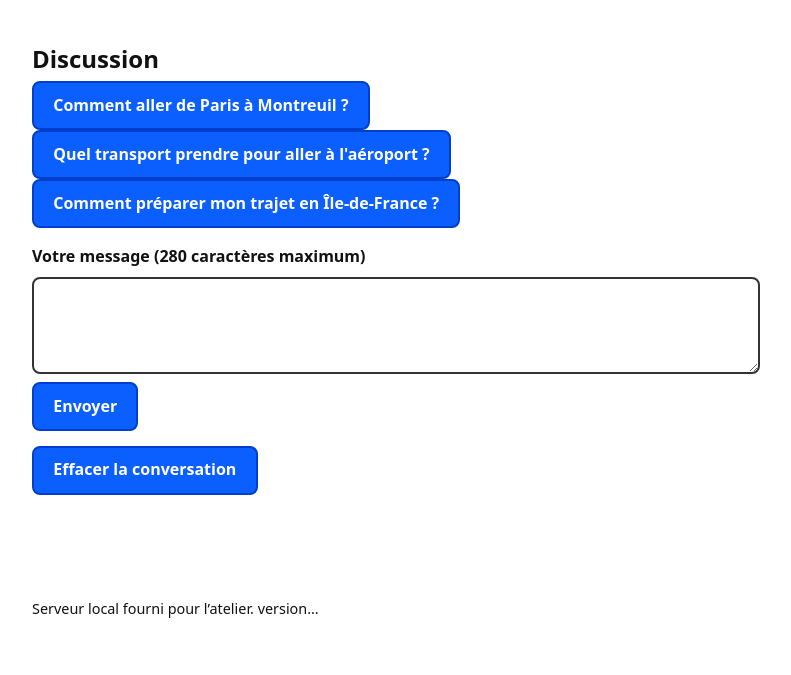
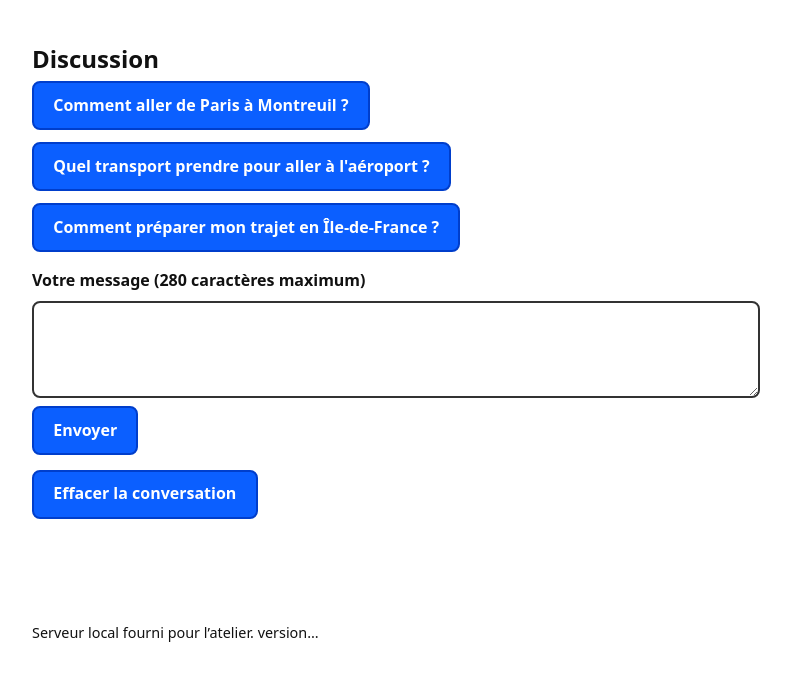
Before and after one commit to capweb-2026/capweb-d4, a website with bundled scripts: page public/index.html in a window 1280 px wide. Shown: the part 125-800 px from the top of the page, without its empty margins (244-1035 px from the left). Built offline with nearby package versions, Linux system fonts and the light colour scheme; files whose address does not match are found by name.

Commit message:
espacer les suggestions

```diff
--- a/public/styles.css
+++ b/public/styles.css
@@ -102,3 +102,9 @@ footer {
 #effacer {
   margin-top: 15px;
 }
+
+#suggestions {
+  display: flex;
+  flex-direction: column;
+  gap: 0.75rem;
+}
```
